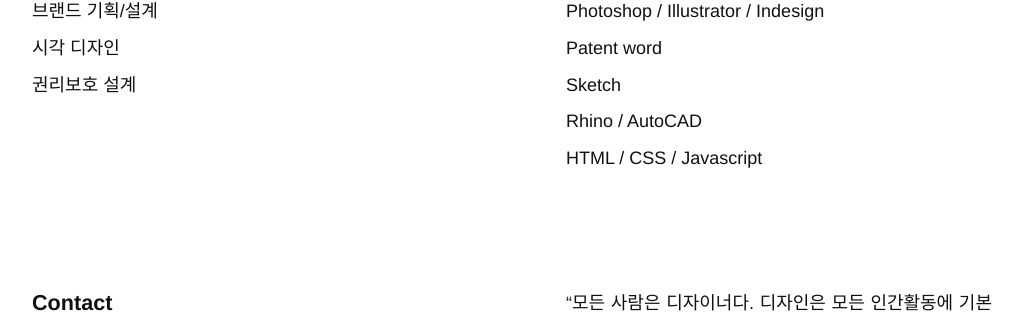
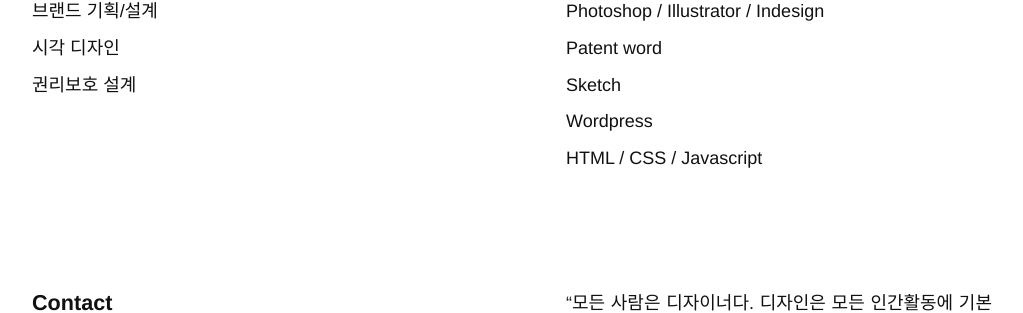
Before and after one commit to se-daan/daan.github.io, a Jekyll site: the page built from index.html, in a window 1280 px wide and 900 px high, scrolled down 3007 px. Shown: the part 149-462 px from the top of the window, without its empty margins (128-1151 px from the left). Built offline with Jekyll 4.4.1, drawn with Linux system fonts in a browser that asks for light colours.

Commit message:
Update footer.html

```diff
--- a/_includes/footer.html
+++ b/_includes/footer.html
@@ -30,7 +30,7 @@
         <li>Photoshop / Illustrator / Indesign</li>
         <li>Patent word</li>
         <li>Sketch</li>
-        <li>Rhino / AutoCAD</li>
+        <li>Wordpress</li>
         <li>HTML / CSS / Javascript</li>
       </ul>
     </div> <!-- grid-item -->
```
